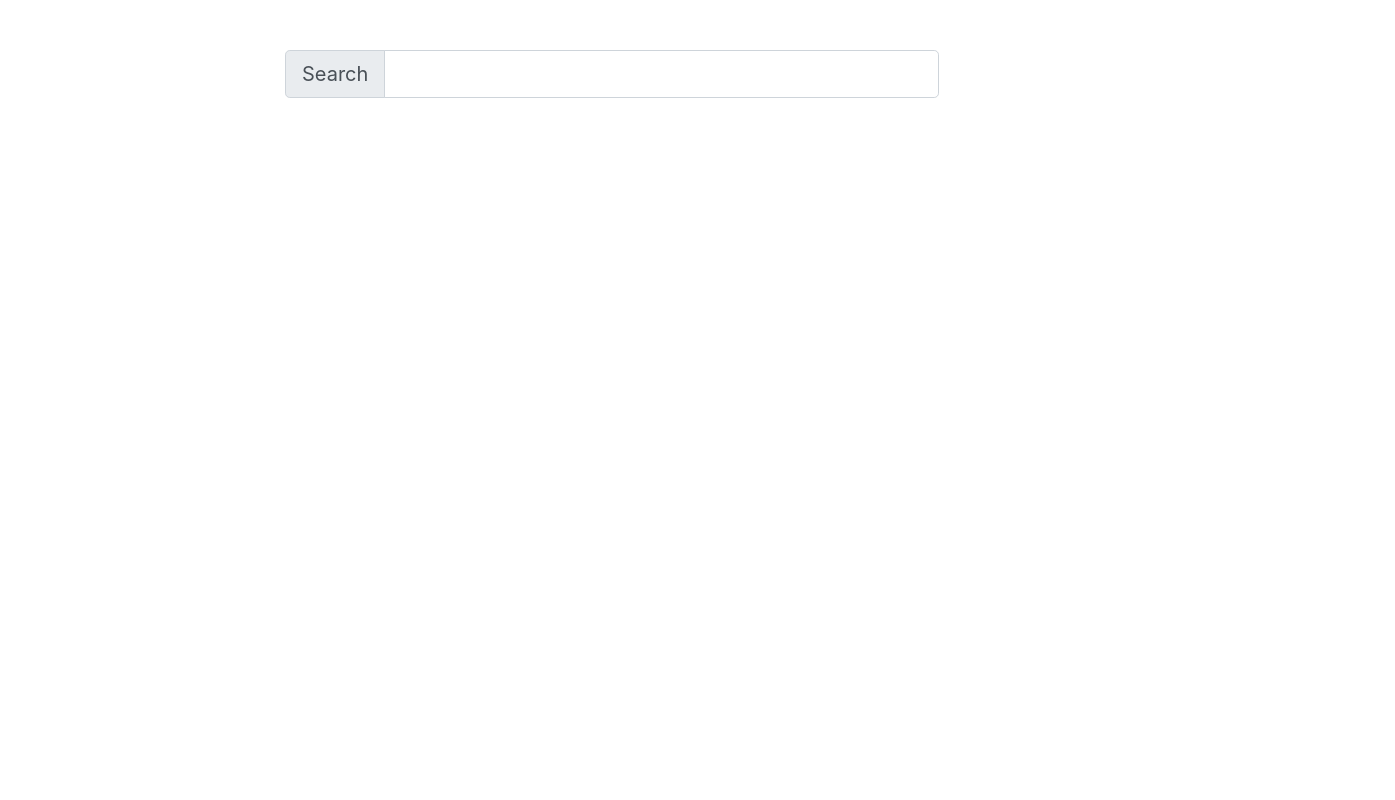
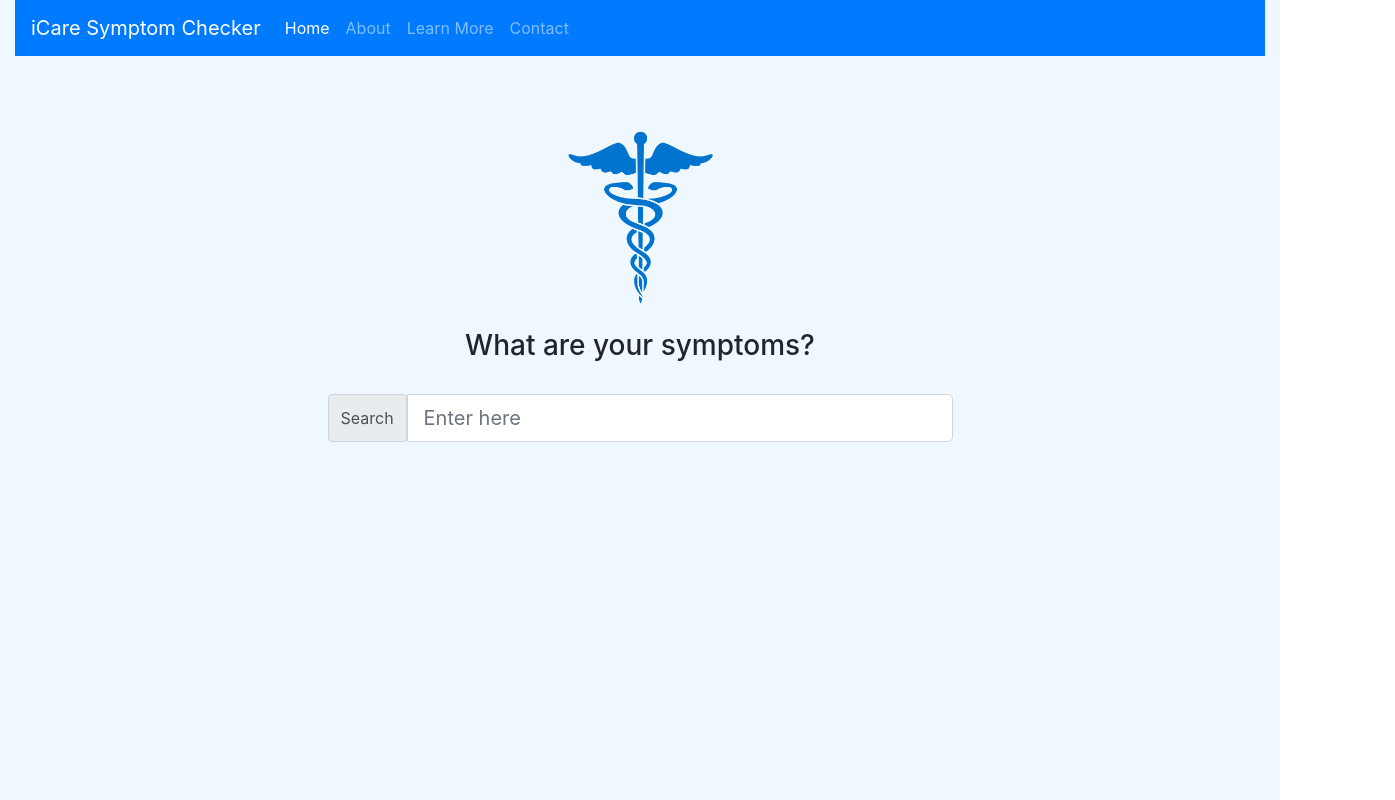
Before and after one commit to ptsheeran/iCare, a Vue app: page / in a window 1280 px wide. Shown: the top 800 px of the page, 1395 px wide, since content can reach past the window. Built offline with nearby package versions, Linux system fonts and the light colour scheme.

Commit message:
Modified UI design

```diff
--- a/src/App.vue
+++ b/src/App.vue
@@ -1,13 +1,43 @@
 <template>
-  <div id="app" class="container">
-    <div class="input-group input-group-lg bottom">
-      <div class="input-group-prepend">
-        <span class="input-group-text">Search</span>
+  <div id="app" class="container-fluid">
+    <nav class="navbar navbar-expand-lg navbar-dark bg-primary">
+      <a class="navbar-brand" href="#">iCare Symptom Checker</a>
+      <button class="navbar-toggler" type="button" data-toggle="collapse" data-target="#navbarNavDropdown" aria-controls="navbarNavDropdown" aria-expanded="false" aria-label="Toggle navigation">
+        <span class="navbar-toggler-icon"></span>
+      </button>
+      <div class="collapse navbar-collapse" id="navbarNavDropdown">
+        <ul class="navbar-nav">
+          <li class="nav-item active">
+            <a class="nav-link" href="#">Home <span class="sr-only">(current)</span></a>
+          </li>
+          <li class="nav-item">
+            <a class="nav-link" href="#">About</a>
+          </li>
+          <li class="nav-item">
+            <a class="nav-link" href="https://www.mayoclinic.org/symptom-checker/select-symptom/itt-20009075">Learn More</a>
+          </li>
+          <li class="nav-item">
+            <a class="nav-link" href="#">Contact</a>
+          </li>
+        </ul>
       </div>
+    </nav>
+    <br><br><br>
+    <div class="text-center">
+      <img src="./assets/med.png" alt="" width="150" height="auto">
+      <br><br>
+      <h3>What are your symptoms?</h3>
+    </div>
+    <br>
+    <div class="input-group input-group-lg center-block w-50">
+      <span class="input-group-text" id="inputGroup-sizing-lg">Search</span>
       <input type="text"
-        class="form-control col-md-6"
-        @keyup.prevent="search"
-        v-model="query" />
+      class="form-control"
+      aria-label="Sizing example input"
+      aria-describedby="inputGroup-sizing-lg"
+      placeholder="Enter here"
+      @keyup.prevent="search"
+      v-model="query" />
     </div>
 
     <div v-if="data" class="card-row">
@@ -51,14 +81,17 @@ export default {
 </script>
 
 <style>
-body {
-  background-color: #E1E7E7;
+div.container{text-align: center;}
+
+
+.container-fluid {
+  background-color: #F0F8FF;
 }
-
-  .bottom {
-    margin-top: 50px;
-    margin-left: 200px;
-  }
+.center-block {
+    display: table;  /* Instead of display:block */
+    margin-left: auto;
+    margin-right: auto;
+}
 .card-row {
   display: flex;
   justify-content: center;
```
Also changed, not shown: src/assets/med.png (added).
